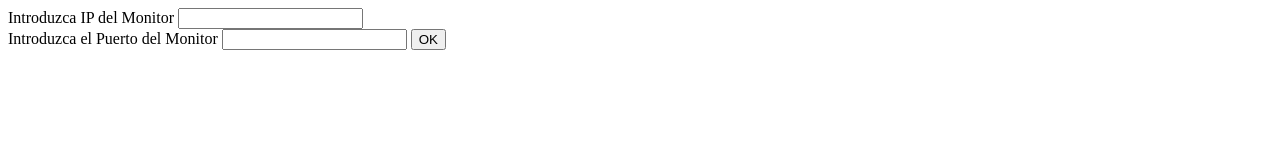
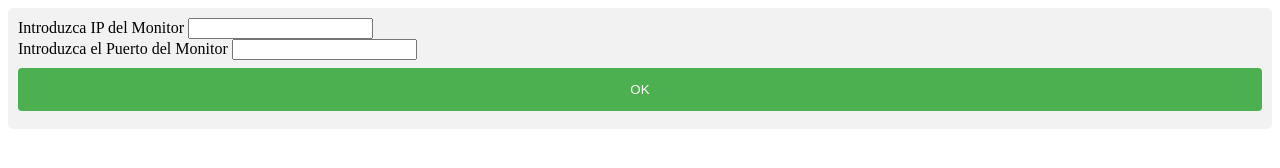
Before and after one commit to NikoUcra/ProyectoMultiagente, a plain HTML site: page index.html in a window 1280 px wide. Drawn offline with Linux system fonts and the light colour scheme.

Commit message:
Modificado un error

```diff
--- a/index.html
+++ b/index.html
@@ -4,7 +4,7 @@
     <meta charset="UTF-8">
     <title>Clientes JavaScript</title>
     <meta name="viewport" content="width=device-width, initial-scale=1">
-    <link rel="stylesheet" href="./css/estilo.css" type="text/css">
+    <link rel="stylesheet" href="./css/estilos.css" type="text/css">
     <script type="text/javascript" src="js/index.js"> </script>
 </head>
 <body>
```
